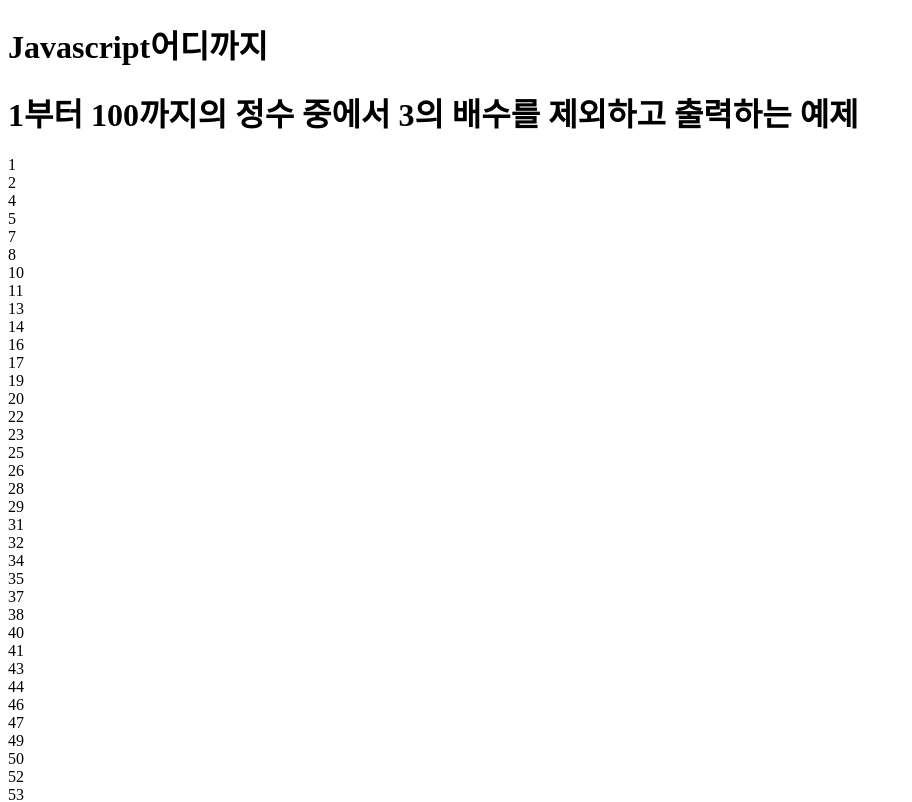
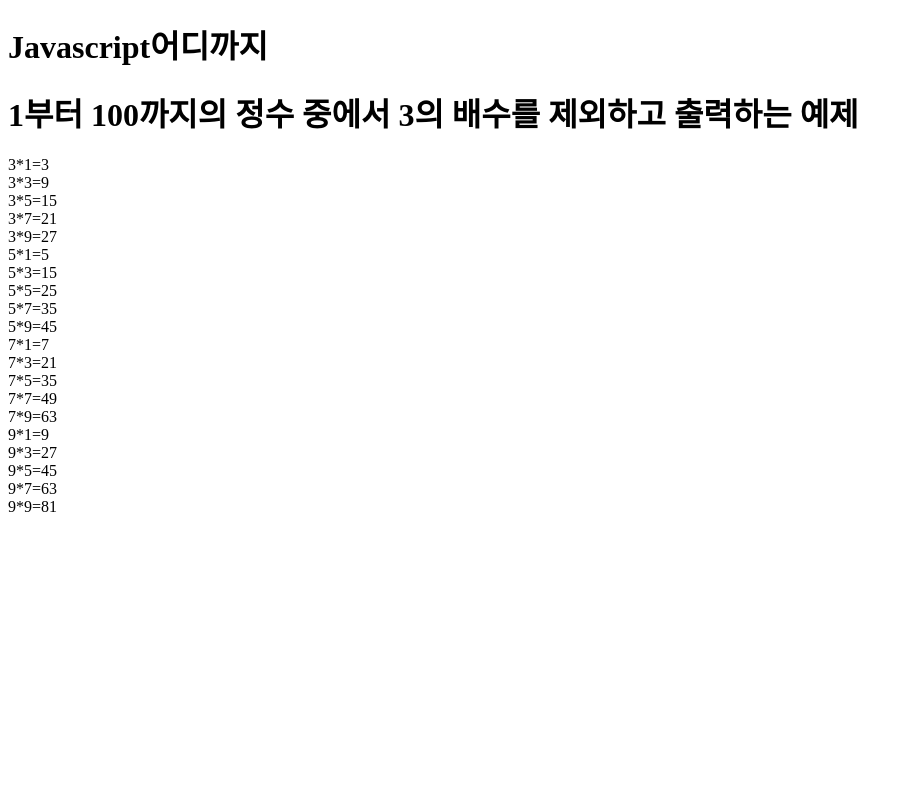
Before and after one commit to sinwonkim/Atom, a plain HTML site: page index2.html in a window 1280 px wide. Shown: the top 802 px of the page, without its empty margins (0-912 px from the left). Drawn offline with Linux system fonts and the light colour scheme.

Commit message:
# 스크립트로 구구단 짝수 결과값은 continue로 건너뜀

```diff
--- a/index2.html
+++ b/index2.html
@@ -6,12 +6,13 @@
 <body>
 <h1>1부터 100까지의 정수 중에서 3의 배수를 제외하고 출력하는 예제</h1>
 <script>
-  var exceptNum = 3;
-  for(var i =0; i<=100; i++){
-    if(i %exceptNum == 0)
+var a=9;
+for(var i=2; i<=9; i++ ){
+  for(var b=1; b<=9; b++){
+    if((i*b)%2==0)
     continue;
-    document.write(i+"<br>");
+    document.write(i+"*"+b+"="+i*b+"<br>");
   }
-
+}
 </script>
 <body>
```
